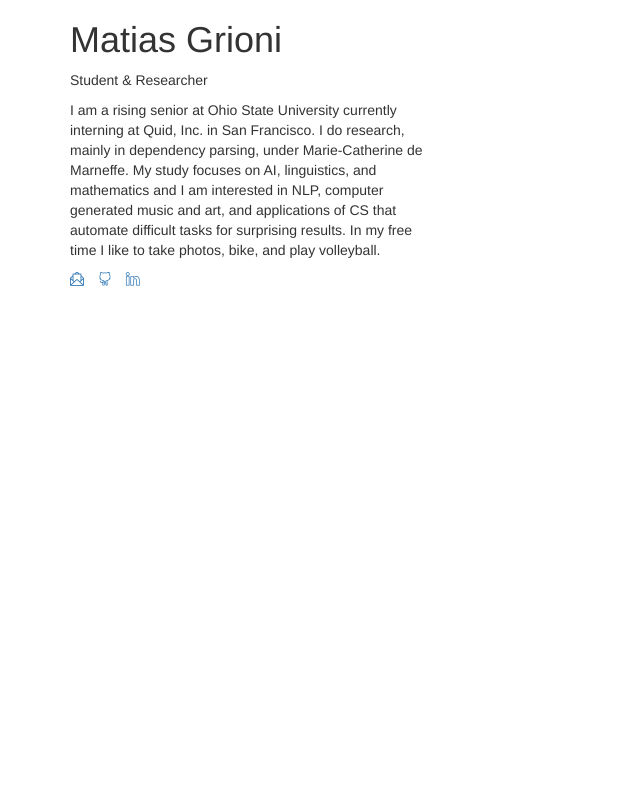
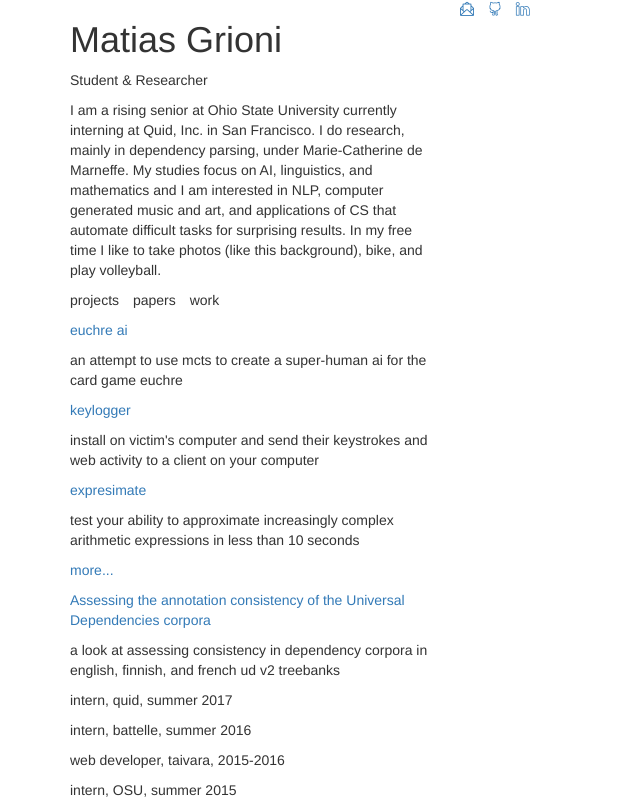
Before and after one commit to matgrioni/matgrioni.github.io, a plain HTML site: page index.html in a window 1280 px wide. Shown: the whole page, without its empty margins (0-640 px from the left). Drawn offline with nearby package versions, Linux system fonts and the light colour scheme.

Commit message:
Re did structure and added dynamism to site.

```diff
--- a/index.html
+++ b/index.html
@@ -9,7 +9,7 @@
     <meta content="Matias Grioni" name="author"/>
 
     <script src="https://code.jquery.com/jquery-3.2.1.min.js" integrity="sha256-hwg4gsxgFZhOsEEamdOYGBf13FyQuiTwlAQgxVSNgt4=" crossorigin="anonymous"></script>
-    <script src="index.js" type="text/javascript"></script>
+    <script src="js/index.js" type="text/javascript"></script>
 
     <link href="http://fonts.googleapis.com/css?family=Hind:300,400,500,600,700" rel="stylesheet" type="text/css">
 
@@ -18,22 +18,68 @@
     <link href="vendor/simple-line-icons/css/simple-line-icons.css" rel="stylesheet" type="text/css">
 
     <!-- Page styling -->
-    <link href="styles.css" rel="stylesheet" type="text/css">
+    <link href="css/index.css" rel="stylesheet" type="text/css">
   </head>
 
   <body>
-    <div id="root" class="container" data-image-src="cover.jpg">
+    <div id="root" class="container" data-image-src="static/cover-1.jpg">
       <div class="row">
         <div class="col-sm-4">
           <div class="intro-divider">
             <h1 class="title">Matias Grioni</h1>
             <p class="subtitle">Student &amp; Researcher</p>
-            <p class="desc">I am a rising senior at Ohio State University currently interning at Quid, Inc. in San Francisco. I do research, mainly in dependency parsing, under Marie-Catherine de Marneffe. My study focuses on AI, linguistics, and mathematics and I am interested in NLP, computer generated music and art, and applications of CS that automate difficult tasks for surprising results. In my free time I like to take photos, bike, and play volleyball.</p>
+            <p class="desc">I am a rising senior at Ohio State University currently interning at Quid, Inc. in San Francisco. I do research, mainly in dependency parsing, under Marie-Catherine de Marneffe. My studies focus on AI, linguistics, and mathematics and I am interested in NLP, computer generated music and art, and applications of CS that automate difficult tasks for surprising results. In my free time I like to take photos (like this background), bike, and play volleyball.</p>
           </div>
+          <div>
+            <ul class="list-inline bulleted">
+              <li id="projects-header" class="desc experience-link">projects</li>
+              <li id="papers-header" class="desc experience-link">papers</li>
+              <li id="work-header" class="desc experience-link">work</li>
+            </ul>
+          </div>
+          <div id="projects" class="experience">
+            <div class="item">
+              <p class="desc"><a href="https://github.com/matgrioni/euchre-bot">euchre ai</a></p>
+              <p class="sub-desc">an attempt to use mcts to create a super-human ai for the card game euchre</p>
+            </div>
+            <div class="item">
+              <p class="desc"><a href="https://github.com/matgrioni/keylogger">keylogger</a></p>
+              <p class="sub-desc">install on victim's computer and send their keystrokes and web activity to a client on your computer</p>
+            </div>
+            <div class="item">
+              <p class="desc"><a href="https://github.com/matgrioni/expresimate">expresimate</a></p>
+              <p class="sub-desc">test your ability to approximate increasingly complex arithmetic expressions in less than 10 seconds</p>
+            </div>
+            <div class="item">
+              <p class="desc"><a href="https://github.com/matgrioni?tab=repositories">more...</a></p>
+            </div>
+          </div>
+          <div id="papers" class="experience">
+            <div class="item">
+              <p class="desc"><a href="static/ud.pdf">Assessing the annotation consistency of the Universal Dependencies corpora</a></p>
+              <p class="sub-desc">a look at assessing consistency in dependency corpora in english, finnish, and french ud v2 treebanks</p>
+            </div>
+          </div>
+          <div id="work" class="experience">
+            <div class="item">
+              <p class="desc">intern, quid, summer 2017</p>
+            </div>
+            <div class="item">
+              <p class="desc">intern, battelle, summer 2016</p>
+            </div>
+            <div class="item">
+              <p class="desc">web developer, taivara, 2015-2016</p>
+            </div>
+            <div class="item">
+              <p class="desc">intern, OSU, summer 2015</p>
+            </div>
+          </div>
+        </div>
+        <div id="contact-info" class="col-sm-8">
           <ul class="list-inline">
-            <li class="desc"><a href="mailto:matgrioni@gmail.com" class="social-icons"><i class="icon-envelope-letter"></i></a></li>
-            <li class="desc"><a href="github.com/matgrioni" class="social-icons"><i class="icon-social-github"></i></a></li>
-            <li class="desc"><a href="linkedin.com/in/matgrioni" class="social-icons"><i class="icon-social-linkedin"></i></a></li>
+            <li><a href="mailto:matgrioni@gmail.com" class="social-icons"><i class="icon-envelope-letter"></i></a></li>
+            <li><a href="http://github.com/matgrioni" class="social-icons"><i class="icon-social-github"></i></a></li>
+            <li><a href="httP://linkedin.com/in/matgrioni" class="social-icons"><i class="icon-social-linkedin"></i></a></li>
           </ul>
         </div>
       </div>
```
